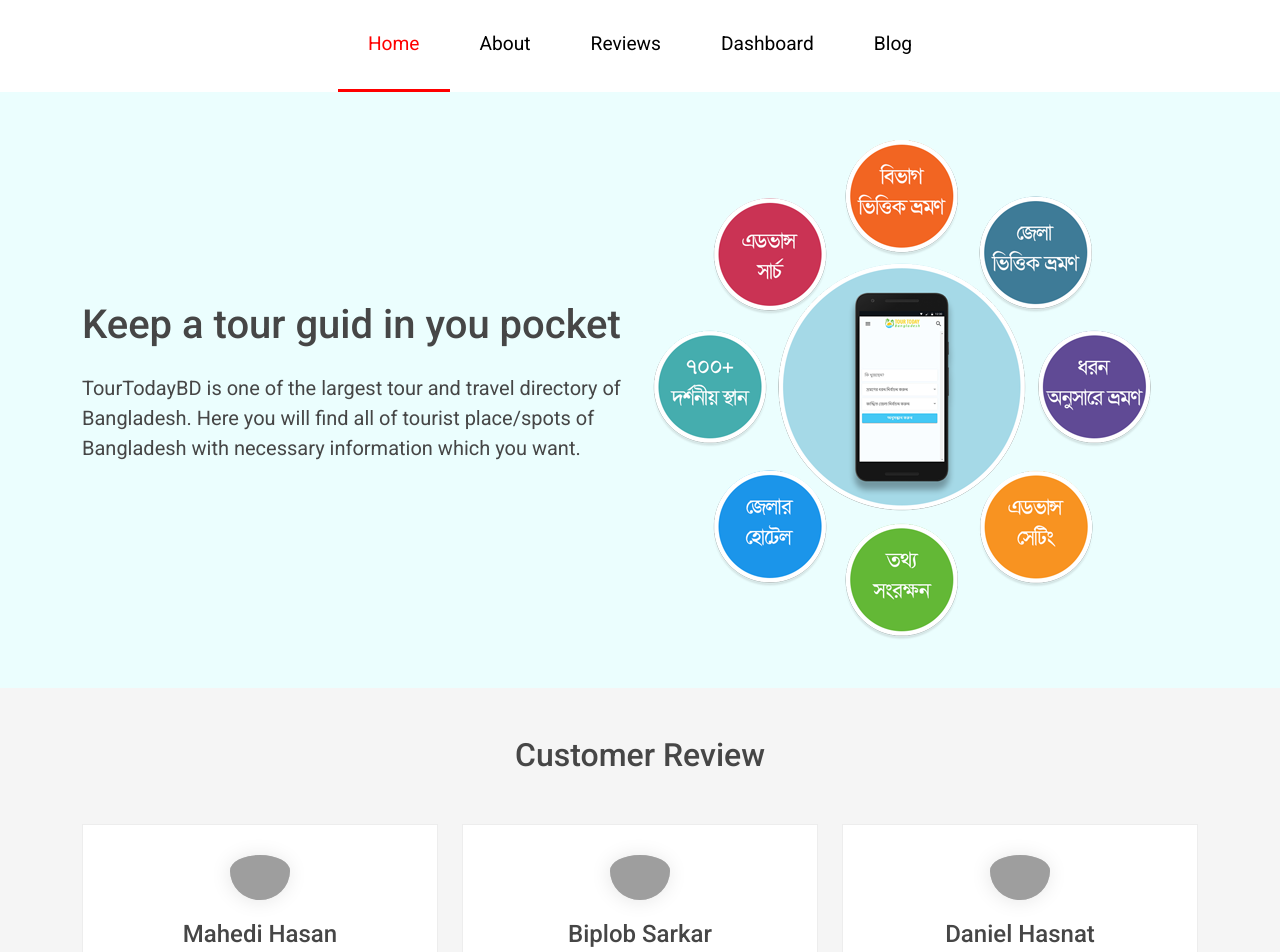
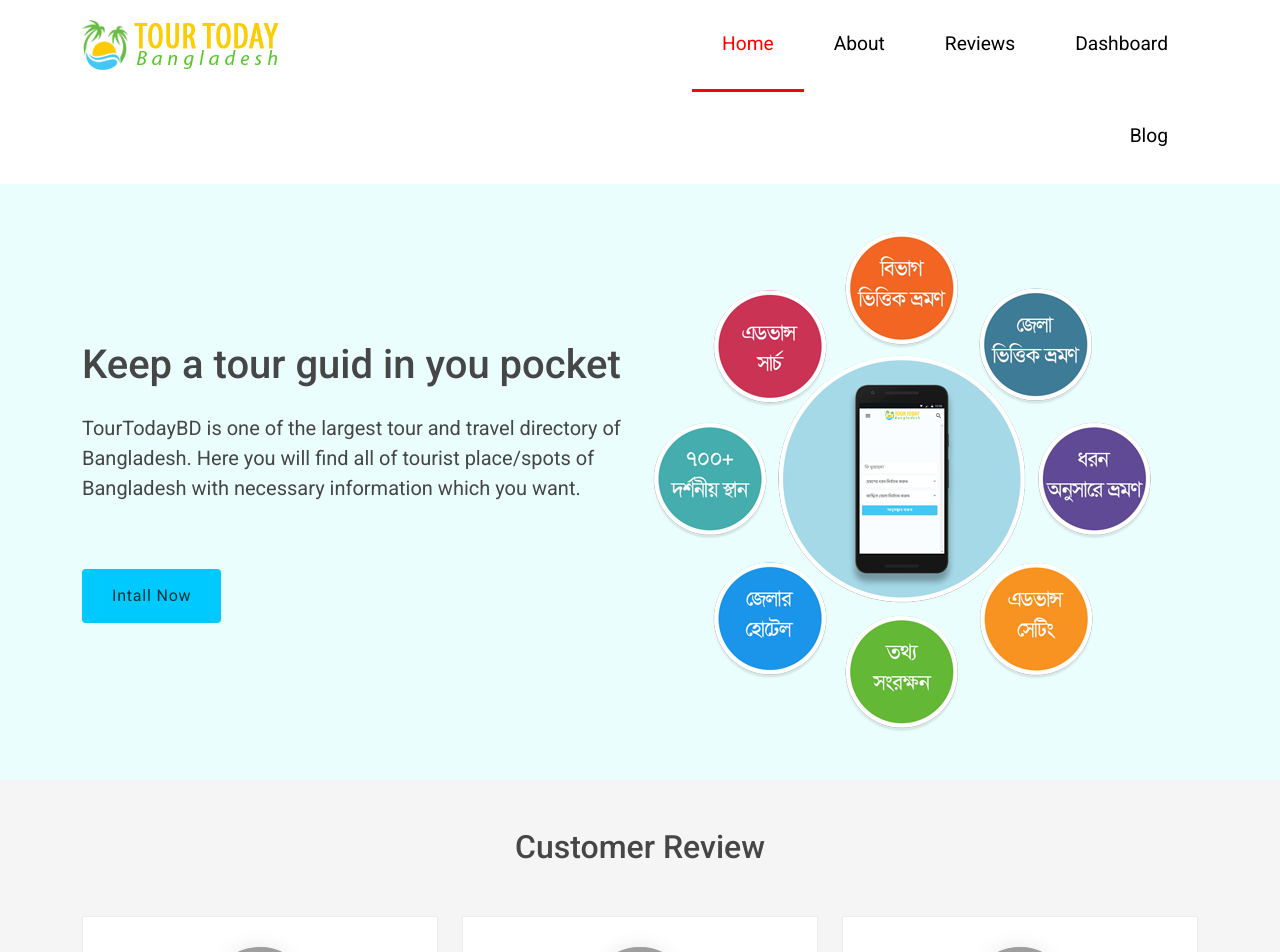
Before and after one commit to suzonkhan/tourtoday-app-review, a React (Create React App) app: page / in a window 1280 px wide. Shown: the top 952 px of the page. Built offline with nearby package versions, Linux system fonts and the light colour scheme; grey boxes are pictures that could not be loaded.

Commit message:
added logo and 404 image

```diff
--- a/public/review.json
+++ b/public/review.json
@@ -1,66 +1,66 @@
 [
     {
       "id": "B38CA15F-BF12-AB45-6C1B-679D31999C0E",
-      "name": "Mahedi Hasan",
+      "name": "Ashik Paul Shawon",
       "review": "Hi, I am a traveler and this app is helping me a lot for traveling. I can explore many new places with the help of this app. It's really a awesome app. I am very thankful to the person who worked hard behind this service. I hope the content of this app will be update continuously..",
       "rating": 5,
-      "thumb": "https://play-lh.googleusercontent.com/a-/AOh14Gjwfh0kawx_LIfdur89NCZfvTSyHL3fQYnGZT3xbg"
+      "thumb": "https://amadercode.com/wp-content/themes/codelab/images/testimonials-1.jpg"
     },
     {
       "id": "B65EB34B-AA13-7046-4D99-1107F60551E5",
-      "name": "Biplob Sarkar",
+      "name": "Mahadib Hadi",
       "review": "One of the best travel guide app in Bangladesh. Thank you tourtodaybd team for such a excellent tour and travel app. If you know bangla language then i highly recommended you this tourtodaybd app. Still now it’s i's ads free and its have more then 700 tourist place information. ",
       "rating": 5,
-      "thumb": "https://play-lh.googleusercontent.com/a-/AOh14Gih4weuy6PE7-1B4Hf6SxkQUJefiUeW4Ixrrq7hMw"
+      "thumb": "https://amadercode.com/wp-content/themes/codelab/images/testimonials-2.jpg"
     },
     {
         "id": "2A4526B0-89FC-2AF6-213E-A12B746C8D32",
         "name": "Daniel Hasnat",
         "review": "I've been in Bangladesh for three days, am staying for three months, and don't speak or read Bangla yet however, ENTIRE APP IS IN BANGLA. If it was available in English it might help me to find places to visit, but this app doesn't help or encourage visitors in your country at all.",
         "rating": 3,
-        "thumb": "https://play-lh.googleusercontent.com/a/AATXAJwKODvlLwJQx-q0bJVAvIWJjs2s7N4L4WcQU962"
+        "thumb": "https://amadercode.com/wp-content/themes/codelab/images/testimonials-3.jpg"
       },
     {
       "id": "93344DE7-007E-3225-EBB6-64CA9B1AAC8B",
       "name": "LetuPutu",
-      "review": "Best and bestest app for tour guide in Bangladesh.. I just love it. I am using the app since February,2018.. This app is highly recommended for anyone who is looking for the best tour guide app",
+      "review": "Best and bestest app for tour guide in Bangladesh.. I just love it. I am using the app since February,2018..",
       "rating": 5,
-      "thumb": "https://play-lh.googleusercontent.com/a-/AOh14GjWoKHDhwEU72VZlYOpLCJJ49BHUiLImmr_5tA"
+      "thumb": "https://commengine.xyz/wp-content/uploads/2019/03/shawon.png"
     },
 
     {
       "id": "800B1DCC-B5E4-81B3-C19B-B92940E840C4",
-      "name": "SHAMiM MUNNA",
+      "name": "Shariful Alam",
       "review": "Just WoW! Too Much Helpful, I Love to Travel And I'm Damn Sure That This App Is Going to Help Me in Future.. Thanks To The Developers",
       "rating": 5,
-      "thumb": "https://play-lh.googleusercontent.com/a-/AOh14GgzXCQI4MMZHKVNydp9QLVhzE6R3SVZVeQYIelbrKU"
+      "thumb": "https://commengine.xyz/wp-content/uploads/2019/03/faisal.png"
     },
     {
       "id": "1202C9B1-5075-16C2-6228-390B13E8A89E",
       "name": "Sajib Khan",
       "review": "Great app! A big thank you to the developers who worked hard on this. Keep up the good work to make the app even better with regular updates.",
       "rating": 4,
-      "thumb": "https://play-lh.googleusercontent.com/a-/AOh14GhWwmPuUYBkNxPgW0WTlxpBOzbvKwAbr2H-d1Xvpg"
+      "thumb": "https://commengine.xyz/wp-content/uploads/2019/03/sharif.png"
     },
     {
       "id": "EE31234B-4A31-9913-593D-71DB580765D5",
-      "name": "MD RUKONUZZAMAN",
+      "name": "Humayun Kabir",
       "review": "Very good app, but a little problem for internet connection! But again, the off-the-shelf aspect is good .. A good app for those who are thirsty for country travel. 👌❤",
       "rating": 4.5,
-      "thumb": "https://play-lh.googleusercontent.com/a-/AOh14GjlIAQBzbGxgO-xS1wfMDje2KMUAe4PnGNB_eXxDw"
+      "thumb": "https://commengine.xyz/wp-content/uploads/2019/03/kabir.png"
     },
     {
       "id": "DAD6AFC9-A3DB-0320-96C9-C96637C41AA6",
       "name": "Abid khan",
       "review": "2021: Will there be any more updates on the app ???? 2018: Appata has been great, I like it very much. Bro, if possible 1. Add pictures to the list of hotels and resorts. 2. Bring full offline version. Thanks.",
       "rating": 3,
-      "thumb": "https://play-lh.googleusercontent.com/a-/AOh14Gju7iGIq5iTx2zUH53Y8UG3_yznjg7pD2jEJj4TjQ"
+      "thumb": "https://commengine.xyz/wp-content/uploads/2019/03/billal.png"
     },
     {
       "id": "2D27A54A-2751-5E62-DEBB-ED562F947EA8",
       "name": "Niloy ShiniYob",
       "review": "Thank u so much brother, every word to thankbu will be looks small...keep updating this fantastic app ✌️✌️✌️",
       "rating": 2,
-      "thumb": "https://play-lh.googleusercontent.com/a-/AOh14GiPwRaAqceunaQESRf9DKSudHoKwnVthaClgK3zeQ"
+      "thumb": "https://commengine.xyz/wp-content/uploads/2019/03/riond.png"
     }
   ]
--- a/src/App.js
+++ b/src/App.js
@@ -5,6 +5,7 @@
 import About from "./Components/About/About";
 import Reviews from "./Components/Reviews/Reviews";
 import Dashboard from "./Components/Dashboard/Dashboard";
+import Blog from "./Components/Blog/Blog";
 import Header from "./Components/Header/Header";
 import NotFound from "./Components/NotFound/NotFound";
 
@@ -17,6 +18,7 @@
         <Route path="about" element={<About />} />
         <Route path="reviews" element={<Reviews />} />
         <Route path="dashboard" element={<Dashboard />} />
+        <Route path="blog" element={<Blog />} />
         <Route path="*" element={<NotFound />} />
       </Routes>
     </div>
--- a/src/Components/Dashboard/Dashboard.js
+++ b/src/Components/Dashboard/Dashboard.js
@@ -52,7 +52,7 @@
         <Col>
           <BarChart width={400} height={300} data={dashboardData}>
             <Bar dataKey="investment" fill="#82ca9d" />
-            <Bar dataKey="sell" fill="#03a9f4" />
+            {/* <Bar dataKey="sell" fill="#82ca9d" /> */}
             <Bar dataKey="revenue" fill="#8884d8" />
             <XAxis dataKey="month" />
             <YAxis />
@@ -105,6 +105,7 @@
           <Pie data={dashboardData} dataKey="investment" cx="50%" cy="50%" outerRadius={60} fill="#8884d8" />
           <Pie data={dashboardData} dataKey="revenue" cx="50%" cy="50%" innerRadius={70} outerRadius={90} fill="#82ca9d" label />
           <Tooltip />
+          {/* <Legend /> */}
         </PieChart>
         </Col>
       </Row>
--- a/src/Components/Header/Header.css
+++ b/src/Components/Header/Header.css
@@ -5,7 +5,7 @@
 nav ul{
     margin: 0;
     padding: 0;
-    text-align: center;
+    text-align: right;
 }
 nav ul li{
     list-style: none;
@@ -24,3 +24,6 @@
     border-color: red;
     color: red;
 }
+.logo{
+    padding: 20px 0;
+}
--- a/src/Components/Header/Header.js
+++ b/src/Components/Header/Header.js
@@ -1,9 +1,20 @@
-import React from 'react';
-import CustomLink from '../CustomLink/CustomLink';
-import './Header.css'
+import React from "react";
+import { Col, Container, Row } from "react-bootstrap";
+import CustomLink from "../CustomLink/CustomLink";
+import "./Header.css";
+import logo from "./../../assets/images/logo.png"
 const Header = () => {
   return (
     <nav>
+      <Container>
+        <Row>
+          <Col>
+          <div className="logo">
+          <img src={logo} alt="" />
+          </div>
+
+          </Col>
+          <Col>
             <ul>
               <CustomLink to="/"> Home</CustomLink>
               <CustomLink to="/about">About</CustomLink>
@@ -11,6 +22,9 @@
               <CustomLink to="/dashboard">Dashboard</CustomLink>
               <CustomLink to="/blog"> Blog</CustomLink>
             </ul>
+          </Col>
+        </Row>
+      </Container>
     </nav>
   );
 };
--- a/src/Components/Home/Home.css
+++ b/src/Components/Home/Home.css
@@ -4,3 +4,14 @@
 .block-title{
     text-align: center;
 }
+.btn-live-demo{
+    display: inline-block;
+    padding: 15px 30px;
+    background-color: #00c9ff;
+    color: #003535;
+    font-size: 1rem;
+    text-decoration: none;
+    border-radius: 4px;
+    letter-spacing: 0.05rem;
+    margin-top: 50px;
+}
--- a/src/Components/Home/Home.js
+++ b/src/Components/Home/Home.js
@@ -21,6 +21,7 @@
                 Bangladesh. Here you will find all of tourist place/spots of
                 Bangladesh with necessary information which you want.
               </p>
+              <a className="btn-live-demo" href="https://play.google.com/store/apps/details?id=com.tourtoday.bd" target="_blank">Intall Now</a>
             </Col>
             <Col>
               <img src={bannerPhoto} alt="" />
--- a/src/Components/NotFound/NotFound.js
+++ b/src/Components/NotFound/NotFound.js
@@ -1,16 +1,24 @@
-import React from 'react';
-import { Col, Container, Row } from 'react-bootstrap';
+import React from "react";
+import { Col, Container, Row } from "react-bootstrap";
 
 const NotFound = () => {
   return (
-        <section className=''>
+    <section className="">
       <Container>
-                <Row className='full-screen align-items-center'>
-                    <Col>
-                    <h1 className='text-center'>The page you are looking for is not exist or removed</h1>
+        <Row className="full-screen align-items-center">
+          <Col className="text-center">
+
+
+            <img
+              src="https://amadercode.com/wp-content/themes/codelab/images/not-found.png"
+              alt=""
+            />
+            <h1 className="my-4">Dude! Page can’t be found.</h1>
+             <p className="my-4">
+            The page you are looking for was moved, removed, renamed or might never existed.
+            </p>
           </Col>
         </Row>
-
       </Container>
     </section>
   );
```
Also changed, not shown: src/Components/Blog/Blog.js (+60 -5 lines), src/assets/images/logo.png (added), 1 other file (tests, documents, lock files or other folders). Lines whose indentation alone changed are shown as unchanged.
